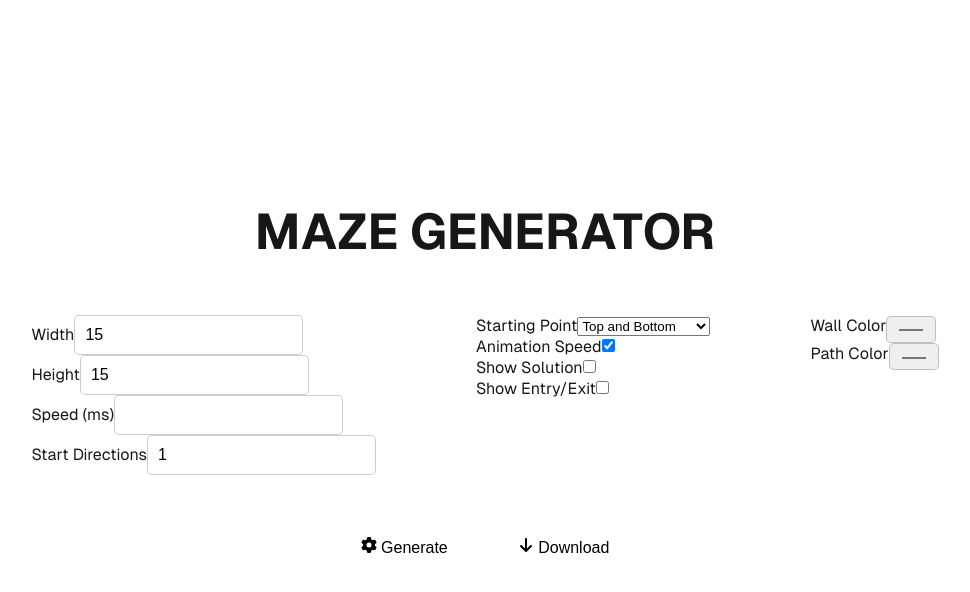
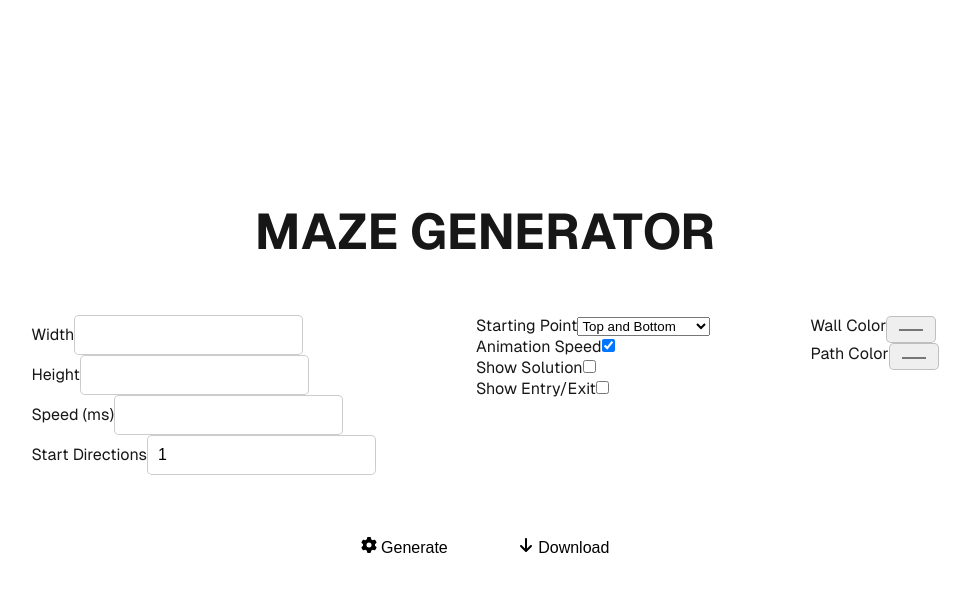
Before and after one commit to hafemi/bytecrate, a Next.js app: page /tools/maze-generator in a window 1280 px wide. Both pictures are taken after a click on the checkbox "Animation Speed". Shown: the top 592 px of the page, without its empty margins (155-1125 px from the left). Built offline with nearby package versions, Linux system fonts and the light colour scheme.

Commit message:
turned inputfield type back from number to string
turning it to a number caused the field to always put a 0 if the user removed the input which makes it more complicated to set a new number

```diff
--- a/app/tools/maze-generator/page.tsx
+++ b/app/tools/maze-generator/page.tsx
@@ -5,16 +5,16 @@ import {
   StartingPoint,
 } from '@/components/tools/maze-generator/button-handler';
 import CanvaColors from '@/components/tools/maze-generator/canva-colors';
-import { InputFields, Checkboxes } from '@/components/tools/maze-generator/input';
+import { InputFields, Checkboxes, getNumberFromString } from '@/components/tools/maze-generator/input';
 import { useState } from 'react';
 import { FaArrowDown, FaGear } from 'react-icons/fa6';
 import styles from './page.module.css';
 
 export default function Home() {
-  const [width, setWidth] = useState(15);
-  const [height, setHeight] = useState(15);
-  const [animationSpeed, setAnimationSpeed] = useState(0);
-  const [startDirections, setStartDirections] = useState(1);
+  const [width, setWidth] = useState('');
+  const [height, setHeight] = useState('');
+  const [animationSpeed, setAnimationSpeed] = useState('');
+  const [startDirections, setStartDirections] = useState('1');
   const [startingPoint, setStartingPoint] = useState(StartingPoint.TopAndBottom);
 
   const [animateCheckbox, setAnimateCheckbox] = useState(false);
@@ -69,18 +69,18 @@ export default function Home() {
           />
         </div>
         {/* buttons do not have their own component since that would
-        lead to a lot of prop drilling */}
+        lead to a lot of argument passing */}
         <div>
           <button
             onClick={() =>
               handleGenerationButtonClicked({
-                width: width,
-                height: height,
-                startDirections: startDirections,
+                width: getNumberFromString(width),
+                height: getNumberFromString(height),
+                startDirections: getNumberFromString(startDirections),
+                animationSpeed: getNumberFromString(animationSpeed),
                 invalidElements,
                 startingPoint,
                 animateCheckbox,
-                animationSpeed,
                 showSolutionCheckbox,
                 showEntryExitCheckbox,
                 pathColor,
--- a/components/tools/maze-generator/input.tsx
+++ b/components/tools/maze-generator/input.tsx
@@ -4,15 +4,15 @@ import React from 'react';
 
 interface InputFieldsProps {
   invalidElements: string[];
-  width: number;
-  height: number;
-  startDirections: number;
+  width: string;
+  height: string;
+  startDirections: string;
   animateCheckbox: boolean;
   setInvalidElements: React.Dispatch<React.SetStateAction<string[]>>;
-  setWidth: React.Dispatch<React.SetStateAction<number>>;
-  setHeight: React.Dispatch<React.SetStateAction<number>>;
-  setAnimationSpeed: React.Dispatch<React.SetStateAction<number>>;
-  setStartDirections: React.Dispatch<React.SetStateAction<number>>;
+  setWidth: React.Dispatch<React.SetStateAction<string>>;
+  setHeight: React.Dispatch<React.SetStateAction<string>>;
+  setAnimationSpeed: React.Dispatch<React.SetStateAction<string>>;
+  setStartDirections: React.Dispatch<React.SetStateAction<string>>;
 }
 
 interface CheckboxesProps {
@@ -64,10 +64,9 @@ export const InputFields: React.FC<InputFieldsProps> = ({
         placeholder={`${minValues.width}-${maxValues.width}`}
         value={width}
         onChange={(e) => {
-          const value = getNumberFromString(e.target.value);
-          setWidth(value);
+          setWidth(e.target.value);
           validateElement({
-            value: value,
+            value: getNumberFromString(e.target.value),
             min: minValues.width,
             max: maxValues.width,
             elementId: 'width',
@@ -88,10 +87,9 @@ export const InputFields: React.FC<InputFieldsProps> = ({
         placeholder={`${minValues.height}-${maxValues.height}`}
         value={height}
         onChange={(e) => {
-          const value = getNumberFromString(e.target.value);
-          setHeight(value);
+          setHeight(e.target.value);
           validateElement({
-            value: value,
+            value: getNumberFromString(e.target.value),
             min: minValues.height,
             max: maxValues.height,
             elementId: 'height',
@@ -107,7 +105,7 @@ export const InputFields: React.FC<InputFieldsProps> = ({
           id="speedInMS"
           type="number"
           placeholder="100"
-          onChange={(e) => setAnimationSpeed(parseInt(e.target.value))}
+          onChange={(e) => setAnimationSpeed(e.target.value)}
         />
         <br />
         <label htmlFor="startDirections">Start Directions</label>
@@ -121,10 +119,9 @@ export const InputFields: React.FC<InputFieldsProps> = ({
           placeholder={`${minValues.startDirections}-${maxValues.startDirections}`}
           value={startDirections}
           onChange={(e) => {
-            const value = getNumberFromString(e.target.value);
-            setStartDirections(value);
+            setStartDirections(e.target.value);
             validateElement({
-              value: value,
+              value: getNumberFromString(e.target.value),
               min: minValues.startDirections,
               max: maxValues.startDirections,
               elementId: 'startDirections',
@@ -225,6 +222,6 @@ function validateElement(options: {
   options.setInvalidElements(options.invalidElements.filter((id) => id !== options.elementId));
 }
 
-function getNumberFromString(value: string): number {
+export function getNumberFromString(value: string): number {
   return isNaN(parseInt(value)) ? 0 : parseInt(value);
 }
```
